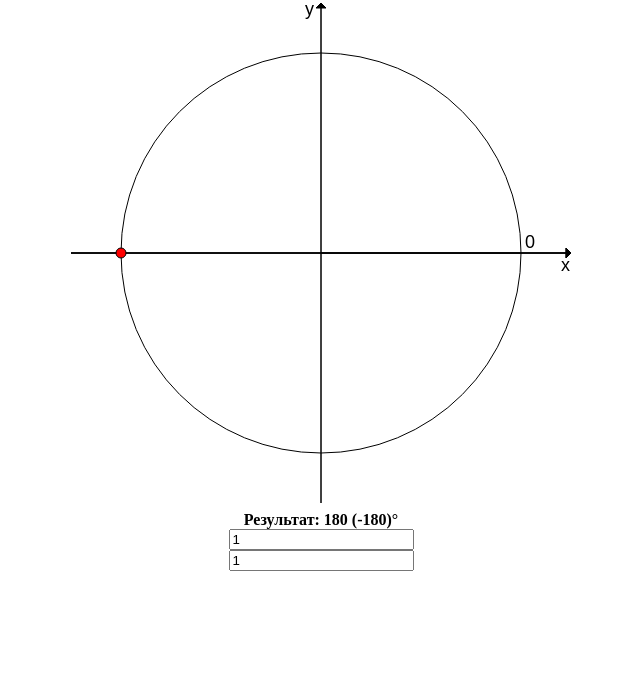
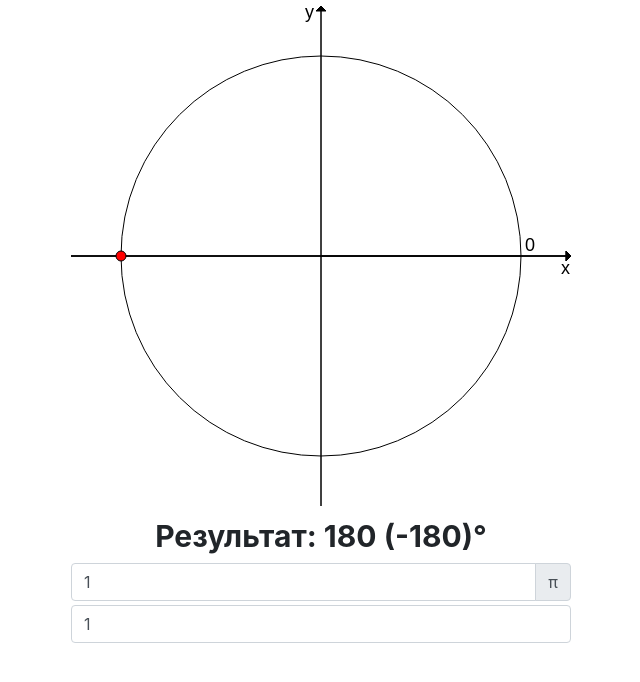
Before and after one commit to Webring/pi-fraction, a plain HTML site: page index.html in a window 1280 px wide. Shown: the whole page, without its empty margins (319-959 px from the left). Drawn offline with nearby package versions, Linux system fonts and the light colour scheme.

Commit message:
Update index.html

```diff
--- a/index.html
+++ b/index.html
@@ -1,9 +1,10 @@
 <!doctype html>
 <html>
 <head>
-    <title>Convertor2.0</title>
+    <title>PI fraction 2.0</title>
+    <link rel="stylesheet" href="https://stackpath.bootstrapcdn.com/bootstrap/4.5.2/css/bootstrap.min.css">
 </head>
-<body style="width: 100%; margin: 0%; display:flex; justify-content: center;">
+<body style="width: 100%; margin: 0%; display:flex; justify-content: center; margin-top: 5px;">
 <table>
     <tr>
         <th>
@@ -14,9 +15,19 @@
     </tr>
     <tr>
         <th>
-            Результат: <content id="ang1">180</content> (<content id="ang2">-180</content>)°
-            <div><input type="number" value="1" id="up" onkeyup="calc()" onchange="calc()"></div>
-            <div><input type="number" value="1" id="down" onkeyup="calc()" onchange="calc()"></div>
+            <div class="mb-1" style="text-align: center; font-size: 30px;">
+                Результат: <content id="ang1">180</content> (<content id="ang2">-180</content>)°
+            </div>
+            <div class="input-group mb-1">
+                  <input type="number" class="form-control" placeholder="Числитель дроби" value="1" id="up" onkeyup="calc()" onchange="calc()">
+                  <div class="input-group-append">
+                    <span class="input-group-text">π</span>
+                  </div>
+            </div>
+            <div class="input-group mb-3">
+                  <input type="number" class="form-control" placeholder="Знаменатель дроби" value="1" id="down" onkeyup="calc()" onchange="calc()">
+            </div>
+
         </th>
     </tr>
 </table>
```
